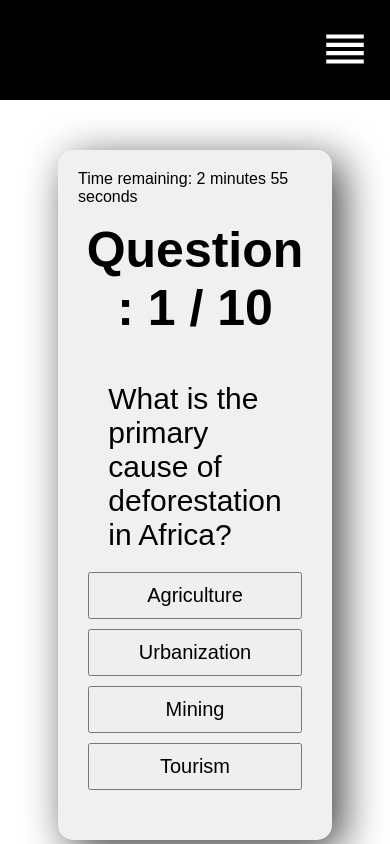
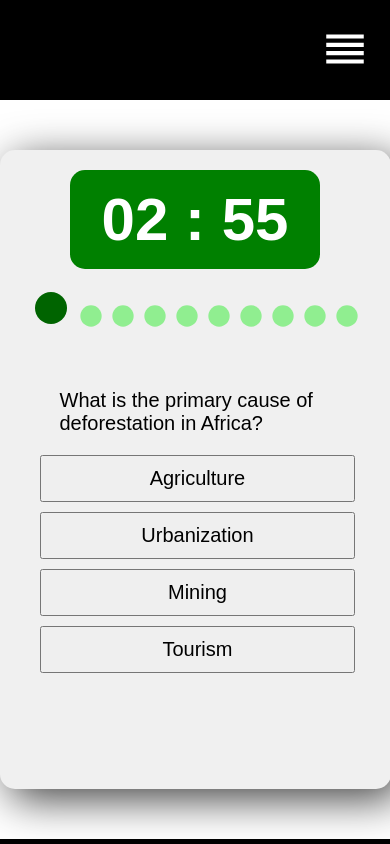
Before and after one commit to brandonbande/studybuddy, a React (Create React App) app: page /quiz in a window 390 px wide. Shown: the top 844 px of the page. Built offline with nearby package versions, Linux system fonts and the light colour scheme.

Commit message:
Pretty Cool Quiz Update.
Quiz page looking okay - responsive issues still there

```diff
--- a/public/index.html
+++ b/public/index.html
@@ -24,7 +24,7 @@
       work correctly both with client-side routing and a non-root public URL.
       Learn how to configure a non-root public URL by running `npm run build`.
     -->
-    <title>React App</title>
+    <title>Revision  Buddy</title>
   </head>
   <body>
     <noscript>You need to enable JavaScript to run this app.</noscript>
--- a/src/pages/Quiz.js
+++ b/src/pages/Quiz.js
@@ -1,4 +1,6 @@
 import React ,{useState ,useEffect} from 'react'
+import FiberManualRecordIcon from '@mui/icons-material/FiberManualRecord';
+
 
 
 const list =[
@@ -180,24 +182,33 @@ function Quiz() {
   const [currentQuestion, setcurrentQuestion] = useState(0);
   const [showScore, setshowScore] = useState(false);
   const [score, setscore] = useState(0);
+  const [selectedAnswer, setSelectedAnswer] = useState(null);
 
 
   // what happens when someone clicks on an option
-  const handleAnswerOptionClick = (isCorrect) =>{
+  const handleAnswerOptionClick = (isCorrect, index) => {
+    // set selected answer
+    setSelectedAnswer(index);
 
-    //add to score for correct answer
-    if(isCorrect){
-      setscore(score+1)
+    // add to score for correct answer
+    if (isCorrect) {
+      setscore(score + 1);
     }
 
-    //go to next question
-    const nextQuestion = currentQuestion + 1 ;
-    if (nextQuestion < questions.length){
-      setcurrentQuestion(nextQuestion)
-    }else{
-      setshowScore(true)
+    // delay moving to next question by 2 seconds
+    setTimeout(() => {
+      // go to next question
+      const nextQuestion = currentQuestion + 1;
+      if (nextQuestion < questions.length) {
+        setcurrentQuestion(nextQuestion);
+      } else {
+        setshowScore(true);
       }
-  }
+
+      // reset selected answer
+      setSelectedAnswer(null);
+    }, 1000);
+  };
 
 
   //reset Quiz by indexing first question and clearing scores + removing the score
@@ -227,15 +238,30 @@ const showQuiz = () =>{
   return(
     <div className='questionSection'>
           <div className='questionCount'>
-            Question : {currentQuestion + 1} / {questions.length}
+            {Array.from({ length: questions.length }, (_, index) => (
+              <FiberManualRecordIcon
+                key={index}
+                sx={{
+                  color: index === currentQuestion ? 'darkgreen' : 'lightgreen',
+                  fontSize: index === currentQuestion ? '3rem' : '2rem',
+                }}
+              />
+            ))}
           </div>
           <div className='questionRoot'>
             <div className='questionText'>
               {questions[currentQuestion].question}
             </div>
             <div className='answerSection'>
-              {questions[currentQuestion].answerOptions.map((answerOption)=>(
-                <button onClick={()=>handleAnswerOptionClick(answerOption.isCorrect)}>{answerOption.answerText}</button>
+              {questions[currentQuestion].answerOptions.map((answerOption, index) => (
+                <button
+                  className={`${
+                    selectedAnswer === index ? 'selected' : ''
+                  } ${selectedAnswer !== null && answerOption.isCorrect ? 'correct' : ''}`}
+                  onClick={() => handleAnswerOptionClick(answerOption.isCorrect, index)}
+                >
+                  {answerOption.answerText}
+                </button>
               ))}
             </div>
           </div>
@@ -262,13 +288,18 @@ const now = new Date();
     <div className='quiz' >
 
       {timeRemaining > 0 && !showScore ? (
-  <>
-    <div>
-      Time remaining: {Math.floor((timeRemaining / (1000 * 60)) % 60)} minutes{" "}
-      {Math.floor(timeRemaining / 1000) % 60} seconds
+        <div className='timerContainer' >
+          <div className={`timer ${timeRemaining <= 30000 ? 'low-time' : ''}`}>
+              {Math.floor((timeRemaining / (1000 * 60)) % 60)
+                .toString()
+                .padStart(2, '0')}{' '}
+              :{' '}
+              {Math.floor((timeRemaining / 1000) % 60)
+                .toString()
+                .padStart(2, '0')}
           </div>
           {showQuiz()}
-  </>
+        </div>
       ) : (
         finishQuiz()
       )}
--- a/src/styles.css
+++ b/src/styles.css
@@ -151,14 +151,34 @@
     box-shadow: 10px 10px 43px 0px rgba(0,0,0, 0.75);
     margin-bottom: 50px;
 }
-
-.questionCount{
+ .quiz {
+  display: flex;
+  justify-content: center;
+  align-items: center;
+}
+.questionCount , .timer{
     margin-top: 10px;
     font-size: 50px;
     font-weight: bold;
     text-align: center;
     padding: 5px;
 }
+
+.timer{
+    background-color: green;
+    color: white;
+    padding: 15px 25px;
+    border-radius: 15px;
+    font-size: 60px;
+    width: 200px;
+    margin : 0 auto
+}
+.timerContainer {
+    display: flex;
+    flex-direction: column;
+    justify-content: center;
+    align-items: center;
+  }
 
 .questionRoot{
     display: grid;
@@ -245,7 +265,19 @@
     text-align: center;
     width: fit-content;
 }
+button.selected {
+    background-color: red;
+    color: #f0f0f0;
+  }
 
+  button.correct {
+    background-color: green;
+    color: white;
+  }
+
+  .timer.low-time {
+    background-color: red;
+  }
 @media only screen and (max-width:900px) {
     .navbar a{
         width:70px;
@@ -254,15 +286,7 @@
 
 }
 
-@media only screen and (max-width:600px) {
-    .toggleButton{
-        display: flex;
-    }
 
-    #close a{
-        display: none;
-    }
-}
 
 
 @media only screen and (min-width:960px) {
@@ -270,7 +294,7 @@
         display: none;
     }
 
-    .hiddenLinks{
+    .hiddenLinks, img{
         display: none;
     }
 
@@ -282,9 +306,34 @@
         flex-direction: row;
     }
 
+
 }
 
 @media only screen and (max-width:900px) {
+
+    .toggleButton{
+        display: flex;
+    }
+
+    #close a{
+        display: none;
+    }
+
+
+
+    .hiddenLinks , img{
+        display: none;
+    }
+
+    #open{
+        height: 100px;
+    }
+
+    #open .links{
+        flex-direction: row;
+    }
+
+
     .about{
         display: flex;
         flex-direction: column;
@@ -314,10 +363,15 @@
     .quiz , .questionRoot{
         display: flex;
         flex-direction: column;
+        width: 90%;
     }
 
     .questionText , .score{
-        font-size: 30px;
+        font-size: 20px;
+    }
+
+    .questionSection{
+        height: 500px;
     }
 
     .scoreSection button{
@@ -326,9 +380,20 @@
         width: 60%;
     }
 
+    .questionCount{
+        text-align: center;
+    }
+
 
     .performerRow3 .performerColumn:not(:first-child):not(:nth-child(3)) {
         display: none;
     }
 
+    .footerMain{
+        display: flex;
+        flex-direction: column;
+    }
+
+
+
 }
```
Also changed, not shown: 2 other files (tests, documents, lock files or other folders). Lines whose indentation alone changed are shown as unchanged.
